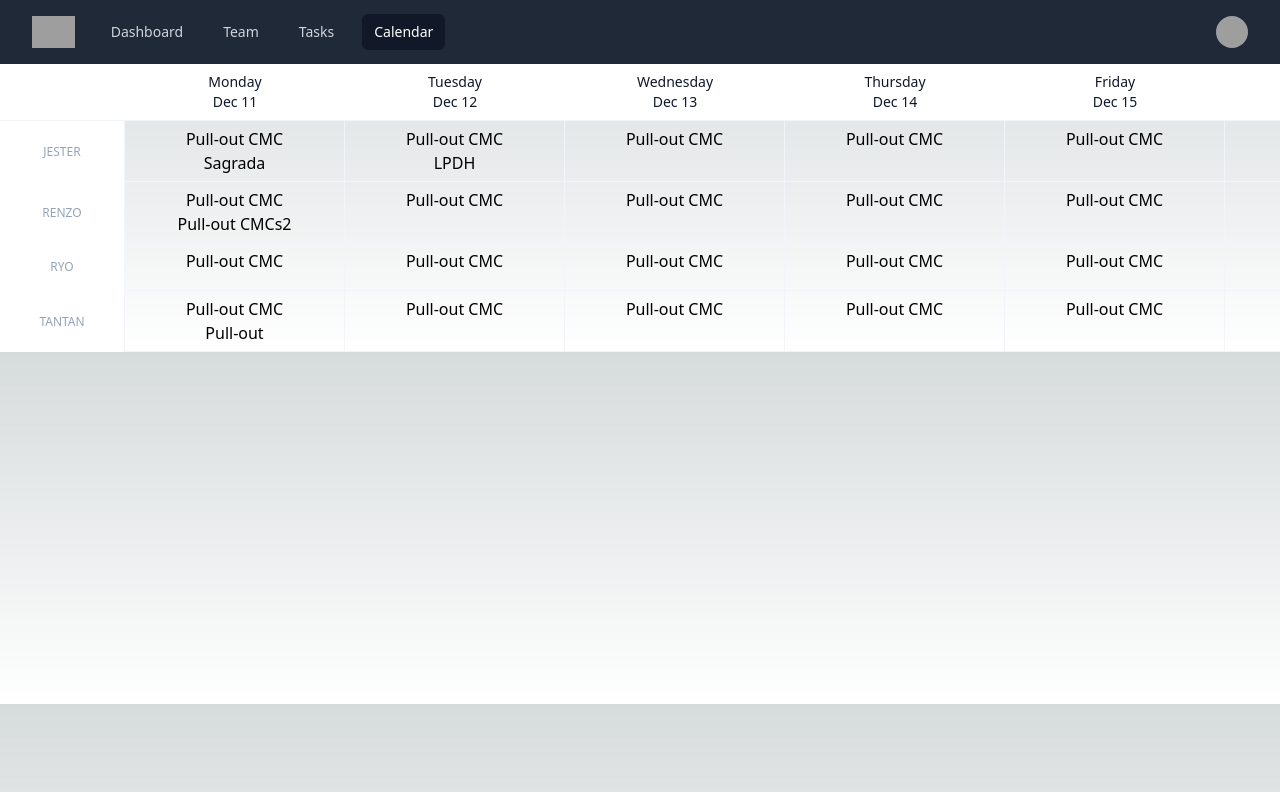
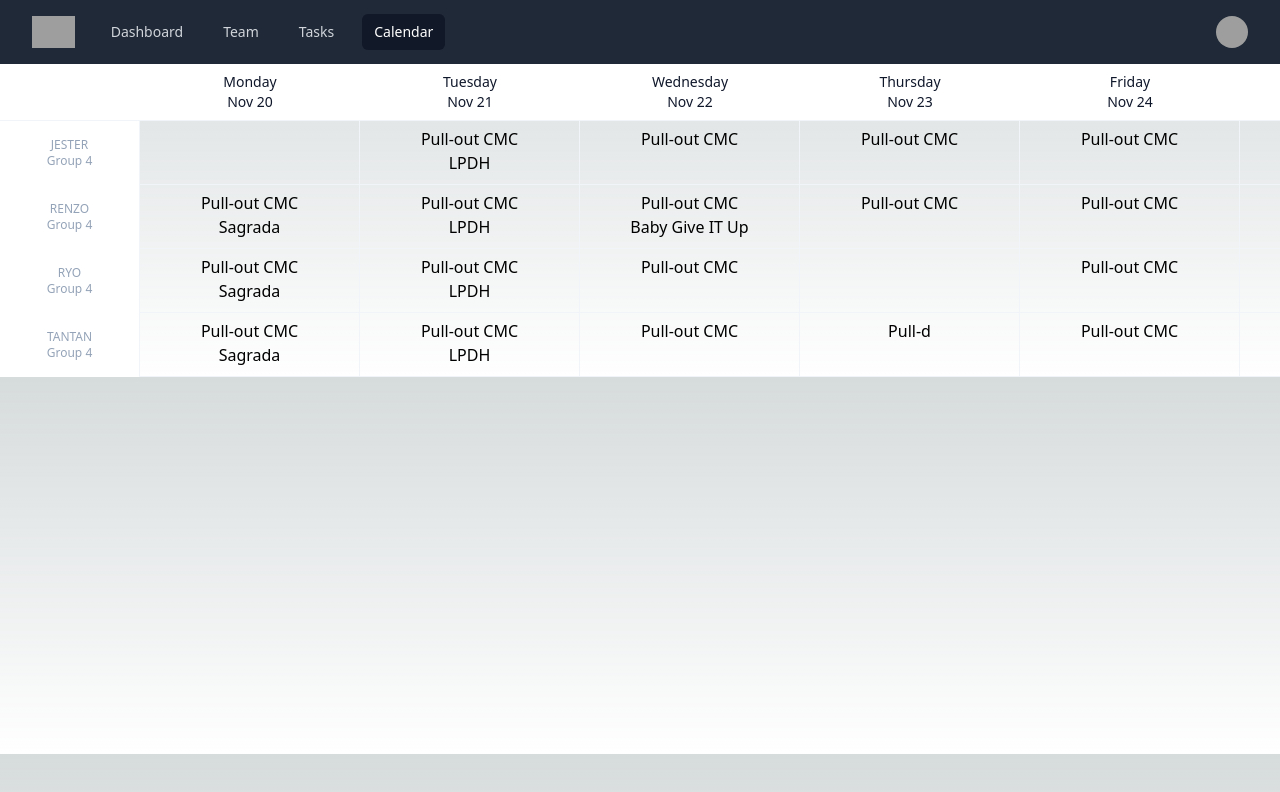
Before and after one commit to Photons3/service-engineers-sched, a Next.js app: page /calendar in a window 1280 px wide. Shown: the top 792 px of the page. Built offline with nearby package versions, Linux system fonts and the light colour scheme; grey boxes are pictures that could not be loaded.

Commit message:
Working calendar by getting dates from luxon

```diff
--- a/src/DUMMY_DATA/DUMMY_SERVICE_IT.js
+++ b/src/DUMMY_DATA/DUMMY_SERVICE_IT.js
@@ -1,3 +1,5 @@
+import { DATE_CLASS } from "../helpers/DATE_CLASS";
+
 export const DUMMY_SERVICE_IT = [
   {
     id: "001",
@@ -6,31 +8,27 @@ export const DUMMY_SERVICE_IT = [
     week: 47,
     weekItineraries: [
       {
-        date: new Date("2023-11-28"),
-        list: [{ details: "Pull-out CMC" }, { details: "Sagrada" }],
-      },
-      {
-        date: new Date("2023-11-29"),
+        date: new DATE_CLASS(21, 11, 2023).dateTime.ts,
         list: [{ details: "Pull-out CMC" }, { details: "LPDH" }],
       },
       {
-        date: new Date("2023-11-30"),
+        date: new DATE_CLASS(22, 11, 2023).dateTime.ts,
         list: [{ details: "Pull-out CMC" }],
       },
       {
-        date: new Date("2023-12-1"),
+        date: new DATE_CLASS(23, 11, 2023).dateTime.ts,
         list: [{ details: "Pull-out CMC" }],
       },
       {
-        date: new Date("2023-12-2"),
+        date: new DATE_CLASS(24, 11, 2023).dateTime.ts,
         list: [{ details: "Pull-out CMC" }],
       },
       {
-        date: new Date("2023-12-3"),
+        date: new DATE_CLASS(25, 11, 2023).dateTime.ts,
         list: [{ details: "Pull-out CMC" }],
       },
       {
-        date: new Date("2023-12-4"),
+        date: new DATE_CLASS(26, 11, 2023).dateTime.ts,
         list: [{ details: "Pull-out CMC" }, { details: "LPDH" }],
       },
     ],
@@ -42,31 +40,31 @@ export const DUMMY_SERVICE_IT = [
     week: 47,
     weekItineraries: [
       {
-        date: new Date("2023-11-28"),
-        list: [{ details: "Pull-out CMC" }, { details: "Pull-out CMCs2" }],
+        date: new DATE_CLASS(20, 11, 2023).dateTime.ts,
+        list: [{ details: "Pull-out CMC" }, { details: "Sagrada" }],
       },
       {
-        date: new Date("2023-11-29"),
+        date: new DATE_CLASS(21, 11, 2023).dateTime.ts,
+        list: [{ details: "Pull-out CMC" }, { details: "LPDH" }],
+      },
+      {
+        date: new DATE_CLASS(22, 11, 2023).dateTime.ts,
+        list: [{ details: "Pull-out CMC" }, { details: "Baby Give IT Up" }],
+      },
+      {
+        date: new DATE_CLASS(23, 11, 2023).dateTime.ts,
         list: [{ details: "Pull-out CMC" }],
       },
       {
-        date: new Date("2023-11-30"),
+        date: new DATE_CLASS(24, 11, 2023).dateTime.ts,
         list: [{ details: "Pull-out CMC" }],
       },
       {
-        date: new Date("2023-12-1"),
+        date: new DATE_CLASS(25, 11, 2023).dateTime.ts,
         list: [{ details: "Pull-out CMC" }],
       },
       {
-        date: new Date("2023-12-2"),
-        list: [{ details: "Pull-out CMC" }],
-      },
-      {
-        date: new Date("2023-12-3"),
-        list: [{ details: "Pull-out CMC" }],
-      },
-      {
-        date: new Date("2023-12-4"),
+        date: new DATE_CLASS(26, 11, 2023).dateTime.ts,
         list: [{ details: "Pull-out CMC" }, { details: "LPDH" }],
       },
     ],
@@ -78,32 +76,28 @@ export const DUMMY_SERVICE_IT = [
     week: 47,
     weekItineraries: [
       {
-        date: new Date("2023-11-28"),
+        date: new DATE_CLASS(20, 11, 2023).dateTime.ts,
+        list: [{ details: "Pull-out CMC" }, { details: "Sagrada" }],
+      },
+      {
+        date: new DATE_CLASS(21, 11, 2023).dateTime.ts,
+        list: [{ details: "Pull-out CMC" }, { details: "LPDH" }],
+      },
+      {
+        date: new DATE_CLASS(22, 11, 2023).dateTime.ts,
         list: [{ details: "Pull-out CMC" }],
       },
       {
-        date: new Date("2023-11-29"),
+        date: new DATE_CLASS(24, 11, 2023).dateTime.ts,
         list: [{ details: "Pull-out CMC" }],
       },
       {
-        date: new Date("2023-11-30"),
+        date: new DATE_CLASS(25, 11, 2023).dateTime.ts,
         list: [{ details: "Pull-out CMC" }],
       },
       {
-        date: new Date("2023-12-1"),
-        list: [{ details: "Pull-out CMC" }],
-      },
-      {
-        date: new Date("2023-12-2"),
-        list: [{ details: "Pull-out CMC" }],
-      },
-      {
-        date: new Date("2023-12-3"),
-        list: [{ details: "Pull-out CMC" }],
-      },
-      {
-        date: new Date("2023-12-4"),
-        list: [{ details: "Pull-out CMC" }],
+        date: new DATE_CLASS(26, 11, 2023).dateTime.ts,
+        list: [{ details: "Pull-out CMC" }, { details: "LPDH" }],
       },
     ],
   },
@@ -114,32 +108,32 @@ export const DUMMY_SERVICE_IT = [
     week: 47,
     weekItineraries: [
       {
-        date: new Date("2023-11-28"),
-        list: [{ details: "Pull-out CMC" }, { details: "Pull-out" }],
+        date: new DATE_CLASS(20, 11, 2023).dateTime.ts,
+        list: [{ details: "Pull-out CMC" }, { details: "Sagrada" }],
       },
       {
-        date: new Date("2023-11-29"),
+        date: new DATE_CLASS(21, 11, 2023).dateTime.ts,
+        list: [{ details: "Pull-out CMC" }, { details: "LPDH" }],
+      },
+      {
+        date: new DATE_CLASS(22, 11, 2023).dateTime.ts,
         list: [{ details: "Pull-out CMC" }],
       },
       {
-        date: new Date("2023-11-30"),
+        date: new DATE_CLASS(23, 11, 2023).dateTime.ts,
+        list: [{ details: "Pull-d" }],
+      },
+      {
+        date: new DATE_CLASS(24, 11, 2023).dateTime.ts,
         list: [{ details: "Pull-out CMC" }],
       },
       {
-        date: new Date("2023-12-1"),
+        date: new DATE_CLASS(25, 11, 2023).dateTime.ts,
         list: [{ details: "Pull-out CMC" }],
       },
       {
-        date: new Date("2023-12-2"),
-        list: [{ details: "Pull-out CMC" }],
-      },
-      {
-        date: new Date("2023-12-3"),
-        list: [{ details: "Pull-out CMC" }],
-      },
-      {
-        date: new Date("2023-12-4"),
-        list: [{ details: "Pull-out CMC" }],
+        date: new DATE_CLASS(26, 11, 2023).dateTime.ts,
+        list: [{ details: "Pull-out CMC" }, { details: "POPO" }],
       },
     ],
   },
--- a/src/components/Calendar/CalendarPage.jsx
+++ b/src/components/Calendar/CalendarPage.jsx
@@ -1,9 +1,13 @@
-import NavBar from "../NavBar";
+import Head from "next/head";
+import NavBar from "../Navbar/NavBar";
 import CalendarTable from "./CalendarTable";
 
 export default function CalendarPage() {
   return (
     <>
+      <Head key="calendar">
+        <title>Calendar</title>
+      </Head>
       <NavBar />
       <CalendarTable />
     </>
--- a/src/components/Calendar/CalendarTable.jsx
+++ b/src/components/Calendar/CalendarTable.jsx
@@ -1,35 +1,33 @@
 import ServiceItinerary from "./ServiceItinerary";
 
-import { DATE_CLASS, DATE_CLASS_NOW } from "../../helpers/DATE_CLASS";
+import { DATE_CLASS_NOW } from "../../helpers/DATE_CLASS";
 import classNames from "../../helpers/classNames";
 
 import { DUMMY_SERVICE_IT } from "../../DUMMY_DATA/DUMMY_SERVICE_IT";
 import CalendarMainRow from "./CalendarMainRow";
 
 export default function CalendarTable() {
+  const selectedDateTime = new DATE_CLASS_NOW();
+  const weekDatesString = selectedDateTime.weekDatesStringFormatted();
+  const selectedDates = selectedDateTime.getWeekDatesTimeNow();
+
   const servicePersonnelCount = DUMMY_SERVICE_IT.length;
-
-  const dtNow = new DATE_CLASS(12, 12, 2023);
-
-  const weekDates = dtNow.weekDatesArray();
-
-  const weekDatesString = dtNow.weekDatesStringFormatted();
 
   return (
     <>
       <div
         className={classNames(
           `grid-rows-[auto,repeat(${servicePersonnelCount},auto)]`,
-          "overflow-scroll grid sm:grid-cols-[125px,repeat(7,minmax(220px,auto))] grid-cols-[90px,repeat(7,minmax(150px,auto))] max-h-max max-w-[150%] text-center"
+          "overflow-scroll grid lg:grid-cols-[140px,repeat(7,minmax(220px,auto))] sm:grid-cols-[110px,repeat(7,minmax(190px,auto))] grid-cols-[90px,repeat(7,minmax(150px,auto))] max-h-full max-w-[175%] text-center"
         )}
       >
         {/* First Column  */}
-        <div className="row-start-[1] col-start-[1] sticky top-0 z-10 bg-white dark:bg-gradient-to-b dark:from-slate-600 dark:to-slate-700 border-slate-100 dark:border-black/10 bg-clip-padding text-slate-900 dark:text-slate-200 border-b text-sm font-medium py-2"></div>
+        <div className="row-start-[1] col-start-[1] sticky left-0 top-0 z-20 bg-white dark:bg-gradient-to-b dark:from-slate-600 dark:to-slate-700 border-slate-100 dark:border-black/10 bg-clip-padding text-slate-900 dark:text-slate-200 border-b text-sm font-medium py-2"></div>
 
         {weekDatesString.map((item, index) => {
           return (
             <CalendarMainRow
-              key={index}
+              key={`1_${index + 1}`}
               weekDatesString={item}
               currentIndex={index}
             />
@@ -38,7 +36,12 @@ export default function CalendarTable() {
 
         {DUMMY_SERVICE_IT.map((item, index) => {
           return (
-            <ServiceItinerary key={index} data={item} currentIndex={index} />
+            <ServiceItinerary
+              key={`${index + 1}_1`}
+              data={item}
+              selectedDates={selectedDates}
+              currentIndex={index}
+            />
           );
         })}
       </div>
--- a/src/components/Calendar/ServiceItinerary.jsx
+++ b/src/components/Calendar/ServiceItinerary.jsx
@@ -1,29 +1,36 @@
 import ServiceItineraryItem from "./ServiceItineraryItem";
 
 import classNames from "../../helpers/classNames";
+import { DateTime } from "luxon";
 
-export default function ServiceItinerary({ currentIndex, data, className }) {
+export default function ServiceItinerary({
+  currentIndex,
+  data,
+  selectedDates,
+}) {
   // ADD 2 to current index to hit the right row
   const rowStart = currentIndex + 2;
 
   return (
     <>
+      {/* First Column Prints the Name */}
       <div
         className={classNames(
           `row-start-[${rowStart}]`,
-          "col-start-[1] border-slate-100 dark:border-slate-200/5 border-r text-xs py-[1rem] content-center text-center text-slate-400 uppercase sticky left-0 bg-white dark:bg-slate-800 font-medium"
+          "col-start-[1] border-slate-100 dark:border-slate-200/5 border-r text-xs py-[1rem] content-center text-center text-slate-400 sticky left-0 bg-white dark:bg-slate-800 font-medium"
         )}
       >
-        {data.name}
+        <h1 className="uppercase">{data.name}</h1>
+        <p>Group {data.group}</p>
       </div>
 
-      {data.weekItineraries.map((item, index) => {
-        // ADD 2 TO INDEX TO HIT THE RIGHT COLUMN
-        // OUTPUTS THE WHOLE ROW ITINERARIES
-        // TODO: DO A CHECK IF THERE IS NO ITINERARY IN THAT DAY
+      {/* This loops to all filtered dates and creates the whole row
+        this works with or without data */}
+      {selectedDates.map((selectedDate, index) => {
         const colStart = index + 2;
 
-        const uniqueKey = rowStart.toString() + colStart.toString();
+        const uniqueKey = rowStart.toString() + "_" + colStart.toString();
+
         return (
           <div
             key={uniqueKey}
@@ -32,10 +39,27 @@ export default function ServiceItinerary({ currentIndex, data, className }) {
               "border-slate-100 dark:border-slate-200/5 border-b border-r py-1.5"
             )}
           >
-            <ServiceItineraryItem
-              weekItineraryList={item}
-              uniqueKey={uniqueKey}
-            />
+            {/* This loops to all fetched data if it finds an item that
+            has the same date as the current column it renders
+            a component that list the itineraries for the day.
+            This works from left to right row
+            This uses guard clauses */}
+            {data.weekItineraries.length > 0 &&
+              data.weekItineraries.map((item, index) => {
+                const dateLuxon = DateTime.fromMillis(item.date);
+
+                if (!selectedDate.hasSame(dateLuxon, "day")) {
+                  return null;
+                } else {
+                  return (
+                    <ServiceItineraryItem
+                      key={`${uniqueKey}_index_serviceItineraryItem`}
+                      weekItineraryList={item}
+                      uniqueKey={uniqueKey}
+                    />
+                  );
+                }
+              })}
           </div>
         );
       })}
--- a/src/components/Dashboard/Dashboard.tsx
+++ b/src/components/Dashboard/Dashboard.tsx
@@ -1,4 +1,4 @@
-import NavBar from "../NavBar";
+import NavBar from "../Navbar/NavBar";
 
 export default function Dashboard() {
   return (
--- a/src/components/NavBar.jsx
+++ b/src/components/Navbar/NavBar.jsx
@@ -1,8 +1,8 @@
 import { Disclosure } from "@headlessui/react";
 import { useRouter } from "next/router";
 
-import MenuItems from "./Navbar/MenuItems";
-import DisclosurePanel from "./Navbar/DisclosurePanel";
+import MenuItems from "./MenuItems";
+import DisclosurePanel from "./DisclosurePanel";
 
 export default function NavBar() {
   const router = useRouter();
--- a/src/components/Tasks/TasksPage.jsx
+++ b/src/components/Tasks/TasksPage.jsx
@@ -1,4 +1,4 @@
-import NavBar from '../NavBar'
+import NavBar from '../Navbar/NavBar'
 
 export default function TasksPage() {
     return (
--- a/src/components/Team/TeamPage.jsx
+++ b/src/components/Team/TeamPage.jsx
@@ -1,4 +1,4 @@
-import NavBar from "../NavBar";
+import NavBar from "../Navbar/NavBar";
 
 export default function TasksPage() {
   return (
--- a/src/helpers/DATE_CLASS.js
+++ b/src/helpers/DATE_CLASS.js
@@ -72,10 +72,12 @@ export class DATE_CLASS_NOW {
   }
 
   getWeekDatesTimeNow() {
+    this.setWeekDatesTimeNow();
     return this.weekDatesNow;
   }
 
   weekDatesStringFormatted() {
+    this.setWeekDatesTimeNow();
     const weekDatesString = this.weekDatesNow.map((datetime) => {
       const weekday = datetime.weekdayLong;
       const month = datetime.monthShort;
@@ -165,10 +167,12 @@ export class DATE_CLASS {
   }
 
   getWeekDatesTime() {
+    this.setWeekDatesTime();
     return this.weekDates;
   }
 
   weekDatesStringFormatted() {
+    this.setWeekDatesTime();
     const weekDatesString = this.weekDates.map((datetime) => {
       const weekday = datetime.weekdayLong;
       const month = datetime.monthShort;
--- a/tsconfig.json
+++ b/tsconfig.json
@@ -17,6 +17,6 @@
       "@/*": ["./src/*"]
     }
   },
-  "include": ["next-env.d.ts", "**/*.ts", "**/*.tsx", "src/components/NavBar.jsx"],
+  "include": ["next-env.d.ts", "**/*.ts", "**/*.tsx", "src/components/Navbar/NavBar.jsx"],
   "exclude": ["node_modules"]
 }
```
